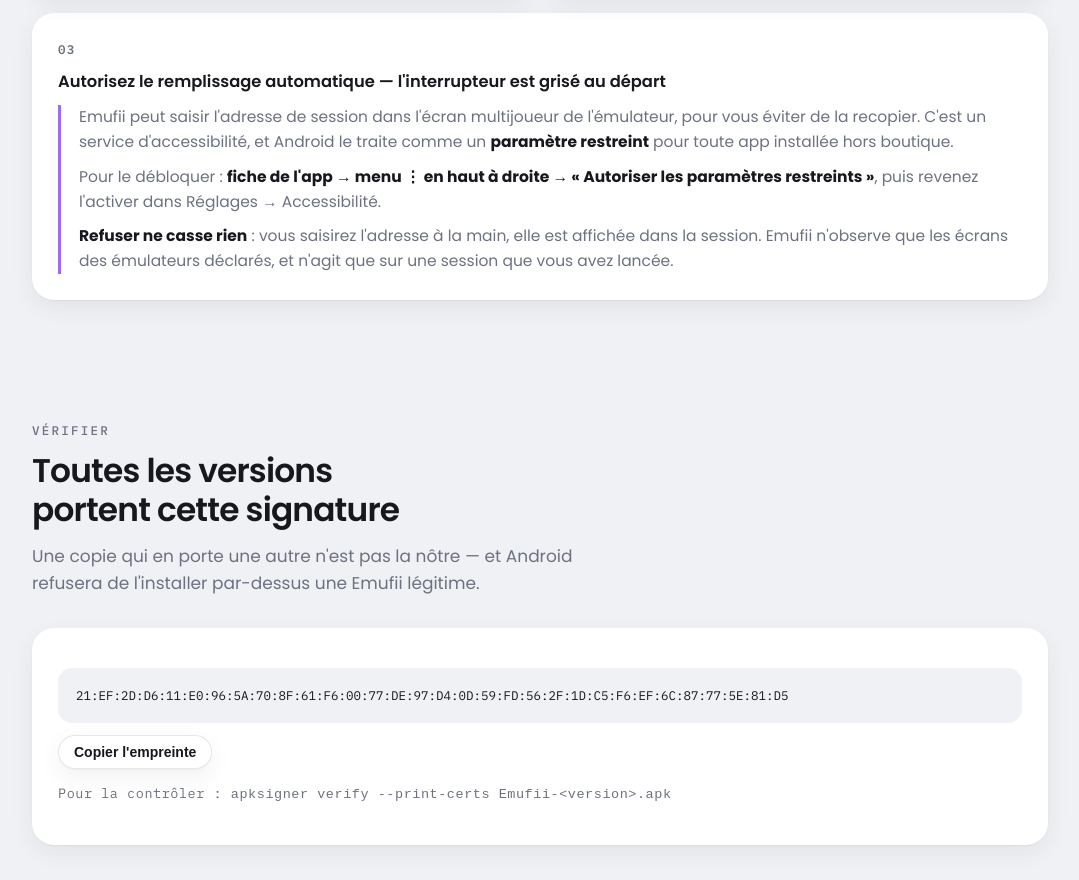
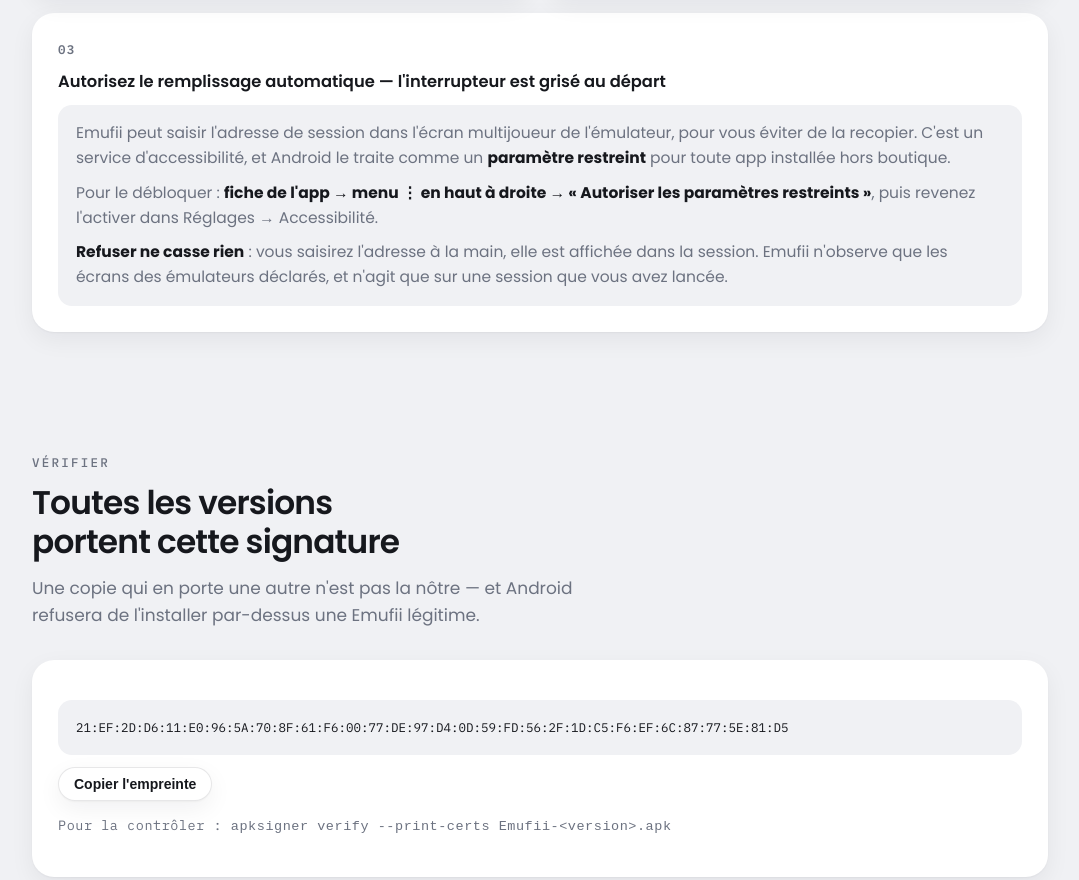
Before and after one commit to jojodogm-ctrl/emufii, a plain HTML site: page index.html in a window 1280 px wide. Shown: the part 2310-3190 px from the top of the page, without its empty margins (100-1179 px from the left). Drawn offline with Linux system fonts and the light colour scheme.

Commit message:
Les encarts se creusent au lieu de se border

```diff
--- a/index.html
+++ b/index.html
@@ -170,7 +170,10 @@
 ul.plain .dot{flex:0 0 auto; width:6px; height:6px; border-radius:50%; background:var(--teal); margin-top:9px}
 ul.plain strong{color:var(--ink); font-weight:600}
 
-.warn{border-left:3px solid var(--violet); padding-left:18px; margin:0}
+/* Un encart se creuse, il ne se borde pas. Le filet coloré sur le flanc était
+   du chrome portant de la couleur — contraire à la direction du projet, où la
+   couleur appartient au contenu. C'est le même creux que le bloc d'empreinte. */
+.warn{background:var(--shell); border-radius:14px; padding:16px 18px; margin:0}
 .warn p{margin:0 0 10px; color:var(--muted); font-size:15.5px}
 .warn p:last-child{margin-bottom:0}
 .warn strong{color:var(--ink)}
```
